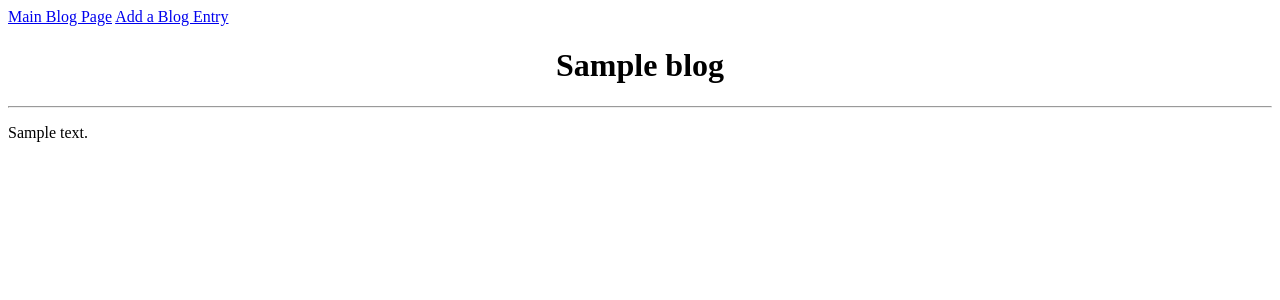
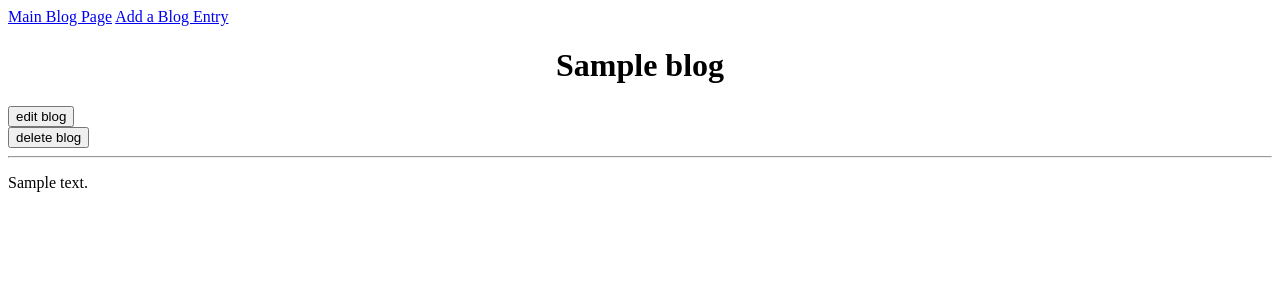
Before and after one commit to jmartin1000/blogz, a Flask app: template templates/blog-page.html in a window 1280 px wide. Shown: the top 300 px of the page. Run offline with Flask 2, Linux system fonts and the light colour scheme; the template is opened without the code that fills it: most values are stand-ins (such as "Sample title", 1, 10 or a date in 2020); data that the repository does not hold is empty.

Commit message:
added two features: edit blog and delete blog

```diff
--- a/main.py
+++ b/main.py
@@ -14,7 +14,6 @@ class Blog(db.Model):
     id = db.Column(db.Integer, primary_key=True)
     title = db.Column(db.String(120))
     body = db.Column(db.Text)
-    # added this field to have to develop function to "delete" blog
     hidden = db.Column(db.Boolean)
 
     def __init__(self, title, body):
@@ -24,8 +23,11 @@ class Blog(db.Model):
 
 @app.route('/blog')
 def show_blogs():
+    # need this if statement to deal with two diff get posts
+    # the first is the case when we want the blog list to load
+    # the sedond is when we want to view a page with only one  specified blog
     if len(request.args) == 0:
-        blogs = Blog.query.all()
+        blogs = Blog.query.filter_by(hidden=False).all()
         return render_template('blog-list.html', blogs=blogs)
     else:
         blog_id = request.args.get('id')
@@ -42,7 +44,7 @@ def compose_blog():
         content = request.form.get('blog_text')
         #verify fields are not empty before commiting to db
         if (not blog_title) or (blog_title.strip() == ''):
-            flash("Blog need a title", 'error')
+            flash("Blogs need a title, silly!", 'error')
             return redirect('/newpost?blog_text='+content)
         elif (not content) or (content.strip() == ''):
             flash("What's a blog without content?", 'error')
@@ -62,6 +64,52 @@ def compose_blog():
     content = '' if content is None else content
     return render_template('add-blog.html', title=blog_title, blog_text=content)
 
+# opens a template that allows user to edit blog
+@app.route('/edit-blog', methods=['POST'])
+def edit_blog():
+
+    blog_id = int(request.form.get('blog-id'))
+    blog = Blog.query.get(blog_id)
+
+    return render_template('edit-blog.html', blog=blog)
+
+# does the work of updating the entry in the database
+@app.route('/update-blog', methods=['POST'])
+def update_blog():
+
+    blog_id = int(request.form.get('blog-id'))
+    new_title = request.form.get('title')
+    new_body = request.form.get('blog_text')
+    blog = Blog.query.get(blog_id)
+    blog.title = new_title
+    blog.body = new_body
+    db.session.add(blog)
+    db.session.commit()
+
+    return redirect('/blog?id='+str(blog_id))
+
+# asks the user to verify that they want to delete an entry
+@app.route('/delete-blog', methods=['POST'])
+def delete_blog():
+
+    blog_id = int(request.form.get('blog-id'))
+    blog = Blog.query.get(blog_id)
+
+    return render_template('verify-delete.html', blog=blog)
+
+# updates the entry to "hide" the blog entry
+@app.route('/complete-delete', methods=['POST'])
+def complete_delete():
+
+    blog_id = int(request.form.get('blog-id'))
+    blog = Blog.query.get(blog_id)
+    blog.hidden = True
+    db.session.add(blog)
+    db.session.commit()
+
+    return redirect("/blog")
+
+
 
 if __name__ == "__main__":
     app.run()
--- a/templates/blog-list.html
+++ b/templates/blog-list.html
@@ -9,7 +9,7 @@
             {% for blog in blogs %}
                 <li>
                     <a href="./blog?id={{blog.id}}"><h4>{{ blog.title }}</h4></a>
-                    <p>{{ blog.body }} </p>
+                    <p>{{ blog.body }}</p>
                     <hr/>
                 </li>
             {% endfor %}
--- a/templates/blog-page.html
+++ b/templates/blog-page.html
@@ -2,6 +2,14 @@
 
 {% block content %}
 <h1 style="text-align: center">{{blog.title}}</h1>
+<form action="/edit-blog" method="post">
+    <input type="hidden" name="blog-id" value="{{blog.id}}"/>
+    <input type="submit" value="edit blog"/>
+</form>
+<form action="/delete-blog" method="post">
+    <input type="hidden" name="blog-id" value="{{blog.id}}"/>
+    <input type="submit" value="delete blog"/>
+</form>
 <hr/>
 <p>{{blog.body}}</p>
 {% endblock %}
```
Also changed, not shown: templates/edit-blog.html (added, +22 -0 lines), templates/verify-delete.html (added, +15 -0 lines).
